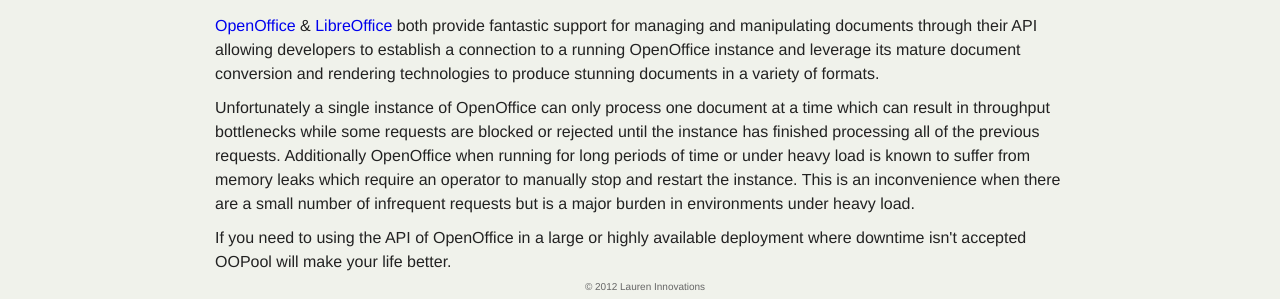
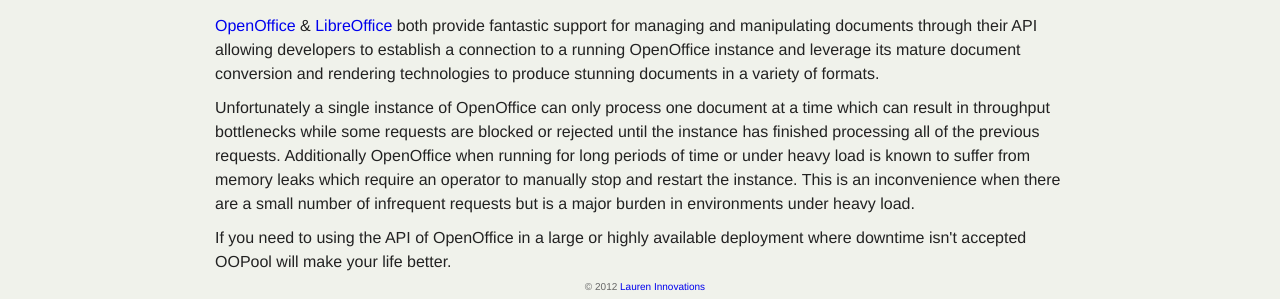
Before and after one commit to russellfrancis/oopool, a plain HTML site: page web/index.html in a window 1280 px wide. Shown: the part 729-1028 px from the top of the page. Drawn offline with Linux system fonts and the light colour scheme.

Commit message:
Adding a link to the Lauren Innovations website.

```diff
--- a/web/index.html
+++ b/web/index.html
@@ -102,7 +102,7 @@
 
         <div id="footer">
             <div class="inner">
-                &copy; <span class="current-year">2011</span> Lauren Innovations
+                &copy; <span class="current-year">2011</span> <a href="http://www.laureninnovations.com/">Lauren Innovations</a>
             </div>
         </div>
     </div>
```
